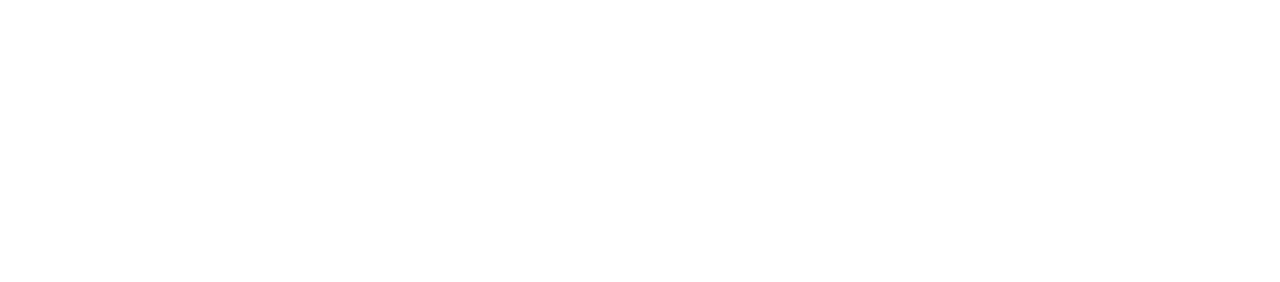
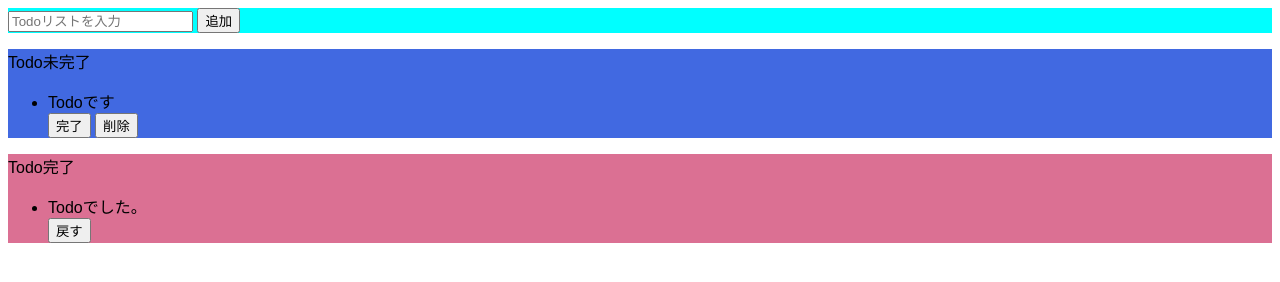
Before and after one commit to boo-standing-up/Todo_js_lesson, a website built with Parcel: page index.html in a window 1280 px wide. Built offline with nearby package versions, Linux system fonts and the light colour scheme.

Commit message:
マークアップ中 マークアップ中

```diff
--- a/index.html
+++ b/index.html
@@ -6,6 +6,28 @@
   </head>
 
   <body>
+    <div class="input_eria">
+      <input placeholder="Todoリストを入力" /> <button>追加</button>
+    </div>
+    <div class="incomplate_aria">
+      <p>Todo未完了</p>
+      <ul>
+        <div>
+          <li>Todoです</li>
+          <button>完了</button>
+          <button>削除</button>
+        </div>
+      </ul>
+    </div>
+    <div class="complate_aria">
+      <p>Todo完了</p>
+      <ul>
+        <div>
+          <li>Todoでした。</li>
+          <button>戻す</button>
+        </div>
+      </ul>
+    </div>
     <script src="src/index.js"></script>
   </body>
 </html>
--- a/src/styles.css
+++ b/src/styles.css
@@ -1,3 +1,13 @@
 body {
   font-family: sans-serif;
 }
+
+.input_eria {
+  background-color: aqua;
+}
+.incomplate_aria {
+  background-color: royalblue;
+}
+.complate_aria {
+  background-color: palevioletred;
+}
```
